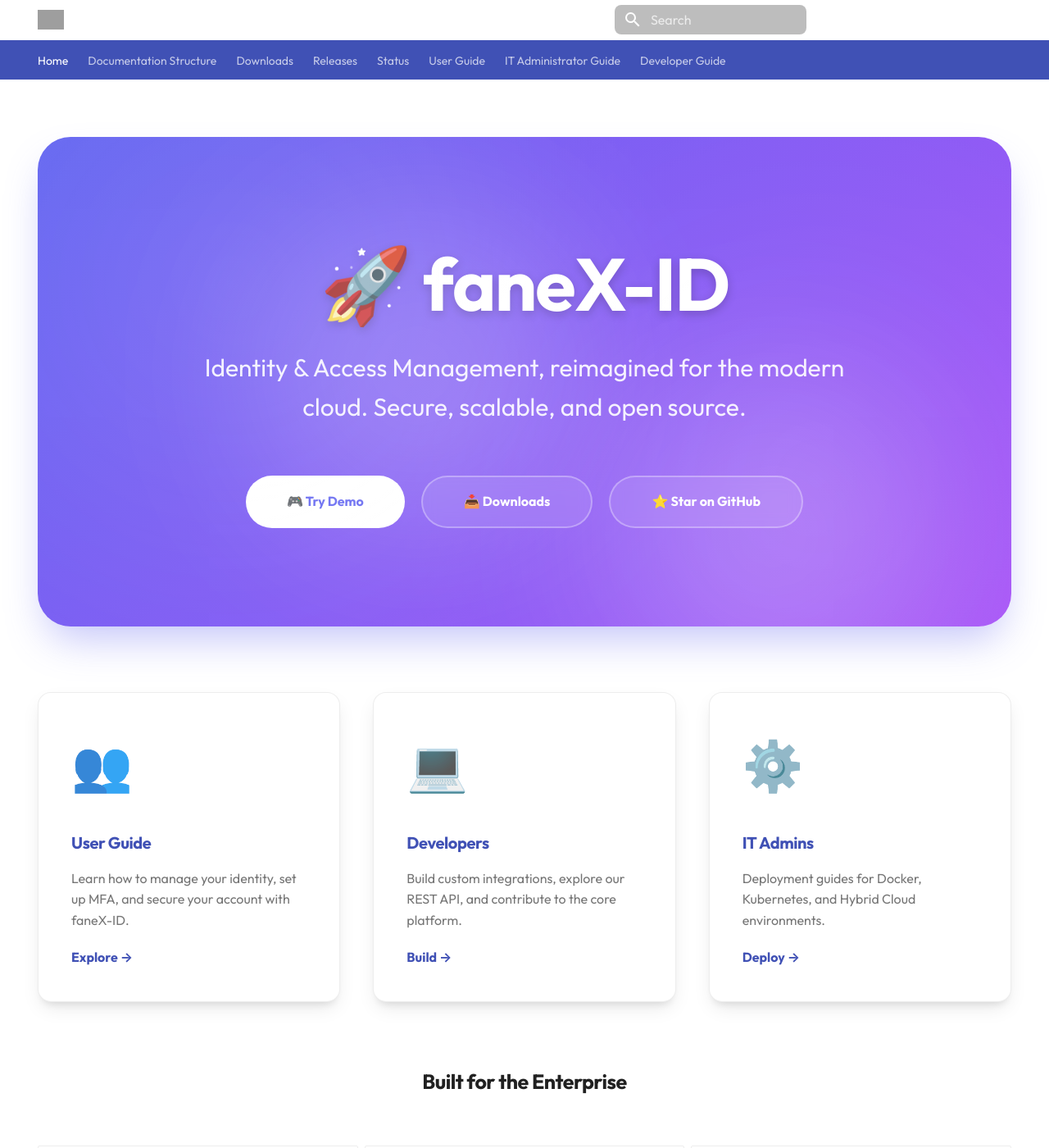
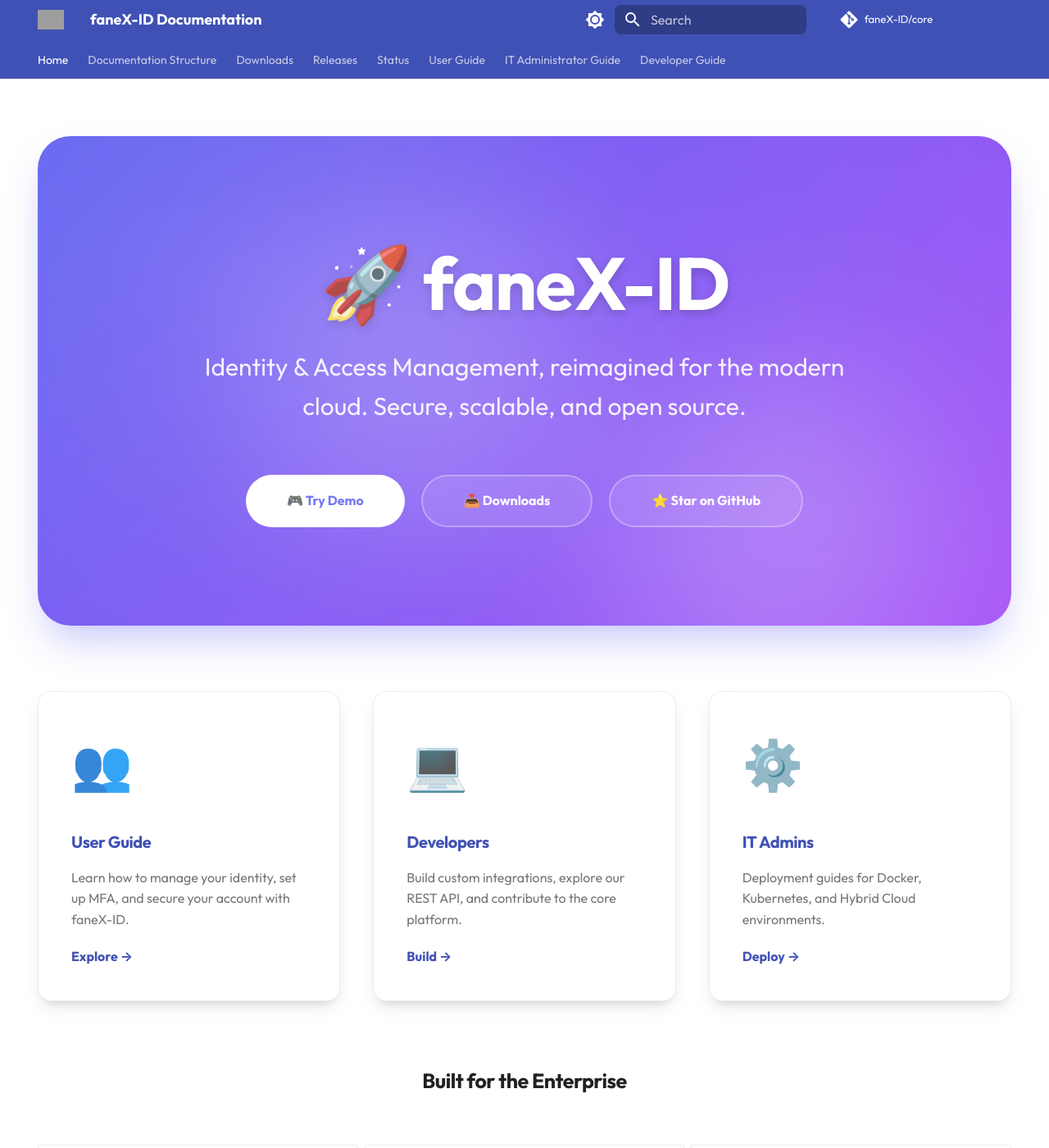
Before and after one commit to faneX-ID/faneX-ID.github.io, an MkDocs documentation site: the page built from docs/index.md, in a window 1280 px wide and 1400 px high. Shown: the whole window at 82% size. Built offline with MkDocs 1.6.1 and Material for MkDocs 9.7.7, drawn with Linux system fonts in a browser that asks for light colours; comment, search, counter and statistics services are not loaded; grey boxes are pictures that could not be loaded.

Commit message:
small light mode fix

```diff
--- a/docs/assets/custom.css
+++ b/docs/assets/custom.css
@@ -23,7 +23,8 @@
     font-weight: 800;
 }
 
-.md-header {
+/* Header - only apply glassmorphism in dark mode */
+[data-md-color-scheme="slate"] .md-header {
     backdrop-filter: blur(12px);
     background-color: var(--px-glass) !important;
     border-bottom: 1px solid var(--px-glass-border);
```
